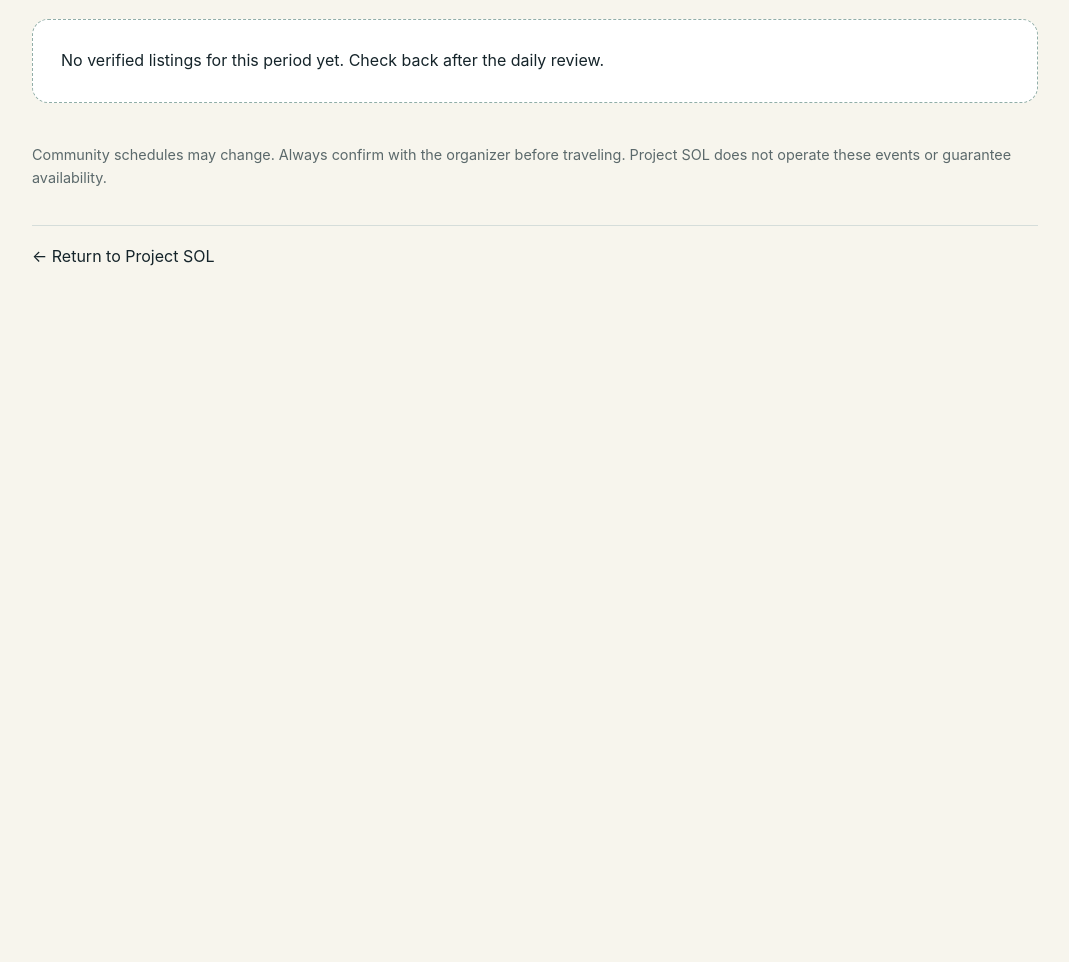
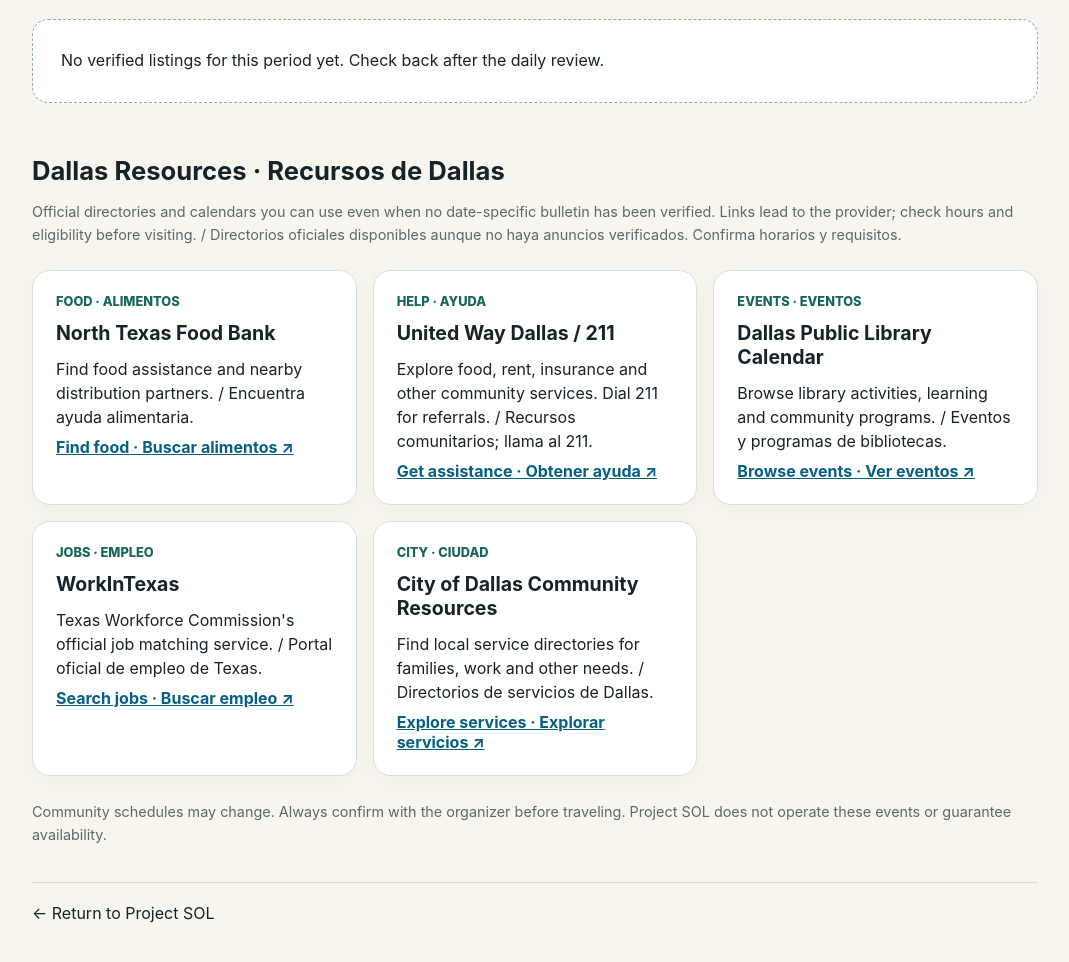
Before and after one commit to mojojo1990-debug/joinprojectsol.org, a website: page today-in-dallas.html in a window 1280 px wide. Shown: the part 558-1520 px from the top of the page, without its empty margins (105-1174 px from the left). Before the commit the page ends 914 px from the top, so only its background shows below. Drawn offline with Linux system fonts and the light colour scheme.

Commit message:
Add evergreen verified Dallas resource links to community bulletin

```diff
--- a/today-in-dallas.html
+++ b/today-in-dallas.html
@@ -11,6 +11,16 @@
 <div class="board-controls" aria-label="Date filters"><button data-filter="today" aria-pressed="true">Today</button><button data-filter="tomorrow" aria-pressed="false">Tomorrow</button><button data-filter="week" aria-pressed="false">This week</button><button data-filter="upcoming" aria-pressed="false">Upcoming</button></div>
 <div class="board-status" role="status"><strong id="update">Checking community announcements</strong><span id="status-detail">Listings appear only after their organizer, date and source have been checked.</span></div>
 <section class="board-items" id="items" aria-live="polite"></section>
+<section aria-labelledby="resource-heading" style="margin-top:36px">
+<h2 id="resource-heading" style="font-size:1.6rem;margin-bottom:7px">Dallas Resources · Recursos de Dallas</h2>
+<p class="board-note">Official directories and calendars you can use even when no date-specific bulletin has been verified. Links lead to the provider; check hours and eligibility before visiting. / Directorios oficiales disponibles aunque no haya anuncios verificados. Confirma horarios y requisitos.</p>
+<div class="board-items">
+<article class="board-item"><div class="category">FOOD · ALIMENTOS</div><h2>North Texas Food Bank</h2><p>Find food assistance and nearby distribution partners. / Encuentra ayuda alimentaria.</p><a href="https://ntfb.org/food-assistance/" target="_blank" rel="noopener noreferrer">Find food · Buscar alimentos ↗</a></article>
+<article class="board-item"><div class="category">HELP · AYUDA</div><h2>United Way Dallas / 211</h2><p>Explore food, rent, insurance and other community services. Dial 211 for referrals. / Recursos comunitarios; llama al 211.</p><a href="https://unitedwaydallas.org/get-assistance/" target="_blank" rel="noopener noreferrer">Get assistance · Obtener ayuda ↗</a></article>
+<article class="board-item"><div class="category">EVENTS · EVENTOS</div><h2>Dallas Public Library Calendar</h2><p>Browse library activities, learning and community programs. / Eventos y programas de bibliotecas.</p><a href="https://dallaslibrary.librarymarket.com/" target="_blank" rel="noopener noreferrer">Browse events · Ver eventos ↗</a></article>
+<article class="board-item"><div class="category">JOBS · EMPLEO</div><h2>WorkInTexas</h2><p>Texas Workforce Commission's official job matching service. / Portal oficial de empleo de Texas.</p><a href="https://www.workintexas.com/" target="_blank" rel="noopener noreferrer">Search jobs · Buscar empleo ↗</a></article>
+<article class="board-item"><div class="category">CITY · CIUDAD</div><h2>City of Dallas Community Resources</h2><p>Find local service directories for families, work and other needs. / Directorios de servicios de Dallas.</p><a href="https://dallascityhall.com/departments/office-of-equity-and-inclusion/wcia/Pages/Community-Resources.aspx" target="_blank" rel="noopener noreferrer">Explore services · Explorar servicios ↗</a></article>
+</div></section>
 <p class="board-note" id="disclaimer">Community schedules may change. Always confirm with the organizer before traveling. Project SOL does not operate these events or guarantee availability.</p>
 <footer class="board-footer"><a href="/" id="foot-link">← Return to Project SOL</a></footer></main></div>
 <script src="today-in-dallas.js" defer></script></body></html>
```
